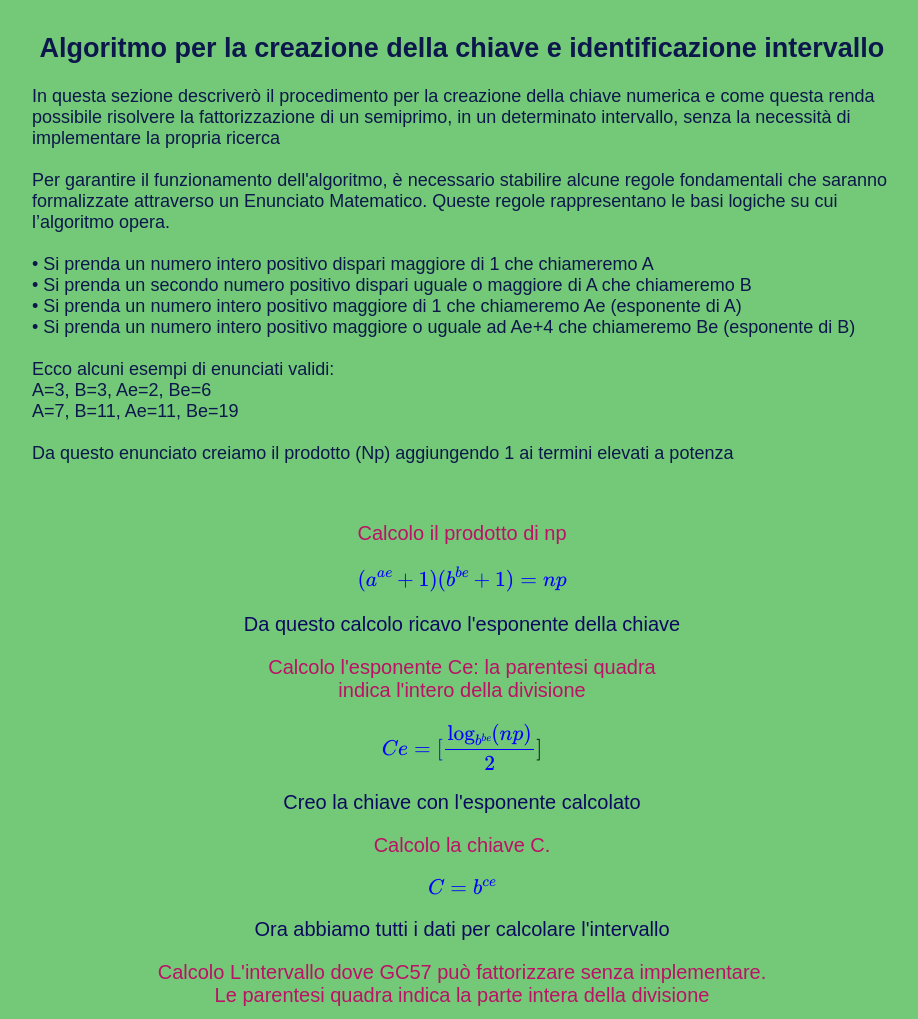
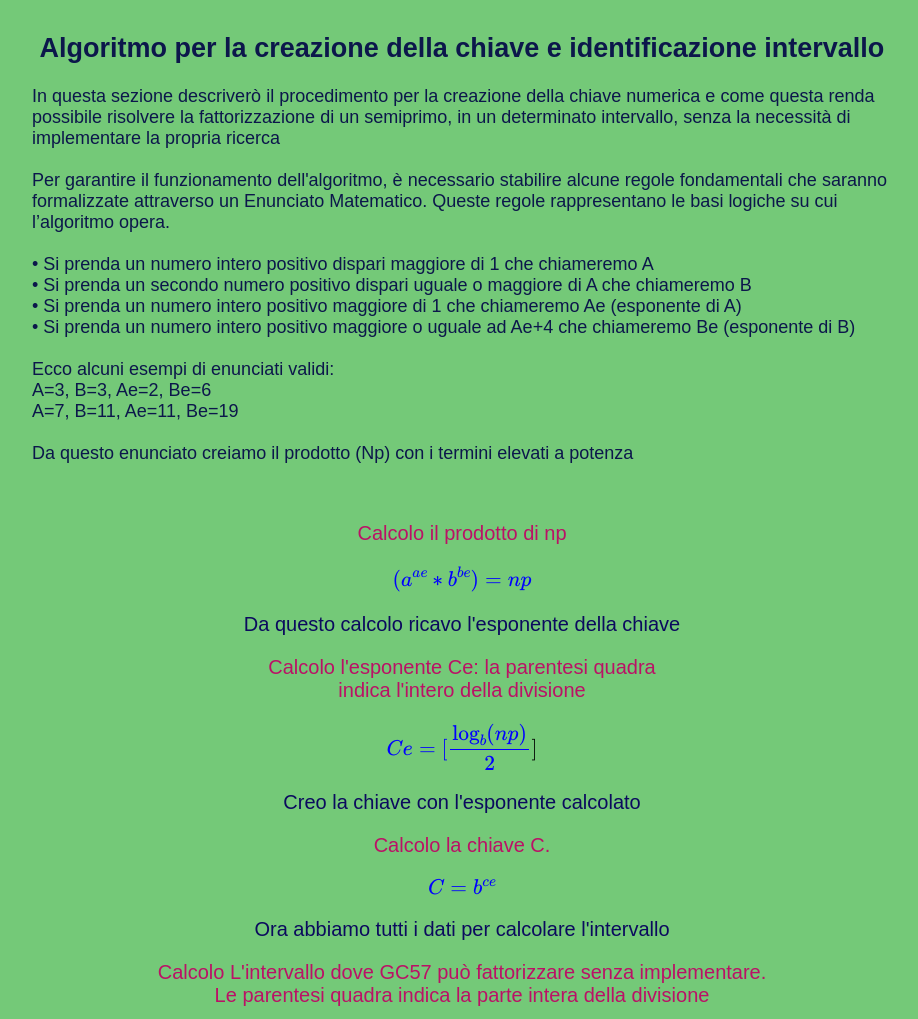
Before and after one commit to Claugo/GC57PrimeCrypt, a plain HTML site: page pagina2.html in a window 1280 px wide. Shown: the part 78-1097 px from the top of the page, without its empty margins (178-1096 px from the left). Drawn offline with nearby package versions, Linux system fonts and the light colour scheme.

Commit message:
formula
Corretto formula sbagliata

```diff
--- a/pagina2.html
+++ b/pagina2.html
@@ -181,7 +181,7 @@
 
                 A=7, B=11, Ae=11, Be=19<br><br>
 
-                Da questo enunciato creiamo il prodotto (Np) aggiungendo 1 ai termini elevati a potenza<br>
+                Da questo enunciato creiamo il prodotto (Np) con i termini elevati a potenza<br>
             </p>
         </div>
     </div>
@@ -190,12 +190,12 @@
 <div id="formula-container">
     <p id="testo-sopra">Calcolo il prodotto di np</p>
     <div id="formula">
-        $$ \textcolor{blue}{(a^{ae} + 1)(b^{be} + 1) = np} $$
+        $$ \textcolor{blue}{(a^{ae}*b^{be}) = np} $$
     </div>
     <p id="testo-sopra2">Da questo calcolo ricavo l'esponente della chiave</p>
     <p id="testo-sopra">Calcolo l'esponente Ce: la parentesi quadra <br>indica l'intero della divisione</p>
     <div id="formula">
-        $$ \textcolor{blue}{Ce =[\frac{ \log_{b^{be}}(np)}{2}}] $$
+        $$ \textcolor{blue}{Ce =[\frac{ \log_{b}(np)}{2}}] $$
     </div>
     <p id="testo-sopra2">Creo la chiave con l'esponente calcolato</p>
 
```
Also changed, not shown: pagina9.html (+1 -1 lines).
